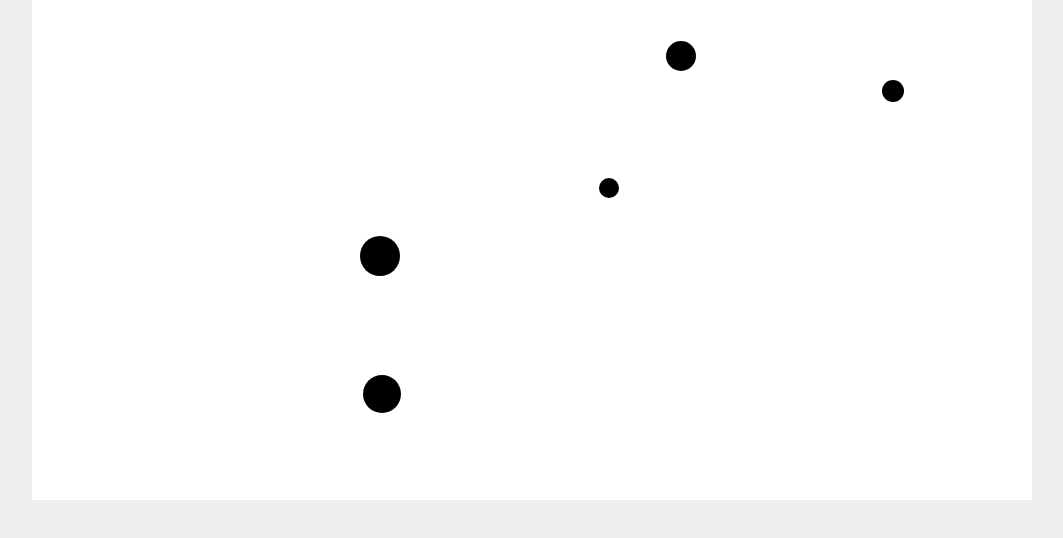
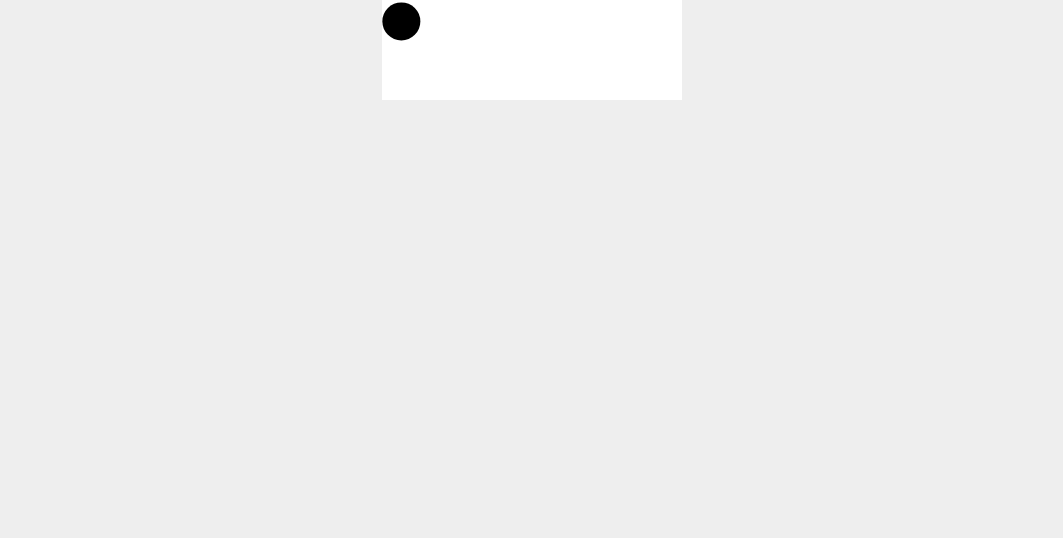
Before and after one commit to indante/canvas-task, a plain HTML site: page canvas.html in a window 1280 px wide. Shown: the whole page, without its empty margins (108-1171 px from the left). Drawn offline with Linux system fonts and the light colour scheme.

Commit message:
Update getMovement function
각도에 따라 x, y 이동값 계산해주는 함수 구현

```diff
--- a/canvas.html
+++ b/canvas.html
@@ -7,7 +7,7 @@
   <style></style>
 </head>
 <body>
-  <canvas id="myCanvas" width="1000" height="500"></canvas>
+  <canvas id="myCanvas" width="300" height="100"></canvas>
   <script src="canvas.js"></script>
 </body>
 </html>
--- a/canvas.js
+++ b/canvas.js
@@ -1,43 +1,54 @@
 const canvas = document.getElementById("myCanvas");
 
 class Ball {
+  speed = 2;
   ctx;
-  horizontal;
-  vertical;
+  x;
+  y;
   radius;
-  moveHorizontal;
-  moveVertical;
+  degree;
 
-  constructor(ctx, horizontal, vertical, radius, moveHorizontal, moveVertical) {
+  constructor(ctx, x, y, radius, degree) {
     this.ctx = ctx;
-    this.horizontal = horizontal;
-    this.vertical = vertical;
+    this.x = x;
+    this.y = y;
     this.radius = radius;
-    this.moveHorizontal = moveHorizontal;
-    this.moveVertical = moveVertical;
-  };
+    this.degree = degree;
+  }
 
   draw(fillStyle) {
     this.ctx.beginPath();
-    this.ctx.fillStyle = fillStyle
-    this.ctx.arc(this.horizontal, this.vertical, this.radius, 0, Math.PI * 2);
+    this.ctx.fillStyle = fillStyle;
+    this.ctx.arc(this.x, this.y, this.radius, 0, Math.PI * 2);
     this.ctx.fill();
     this.ctx.closePath();
-  };
+  }
 
   moveBall() {
-    if (this.vertical + this.moveVertical > canvas.height - this.radius || this.vertical + this.moveVertical < this.radius) {
-      this.moveVertical = -this.moveVertical;
+    let { x, y } = getMovement(this.degree);
+
+    let xMovement = x * this.speed;
+    let yMovement = y * this.speed;
+
+
+    if (
+      this.x + xMovement > canvas.width - this.radius ||
+      this.x + xMovement < this.radius
+    ) {
+      xMovement = -xMovement;
     }
 
-    if (this.horizontal + this.moveHorizontal > canvas.width - this.radius || this.horizontal + this.moveHorizontal < this.radius) {
-      this.moveHorizontal = -this.moveHorizontal;
+    if (
+      this.y + yMovement > canvas.height - this.radius ||
+      this.y + yMovement < this.radius
+    ) {
+      yMovement = -yMovement;
     }
 
-    this.horizontal += this.moveHorizontal;
-    this.vertical += this.moveVertical;
-  };
-};
+    this.x += xMovement;
+    this.y += yMovement;
+  }
+}
 
 function init() {
   const canvas = document.getElementById("myCanvas");
@@ -46,34 +57,37 @@ function init() {
 
   const balls = [];
 
-  for (let i = 0; i < 5; i++) {
+  for (let i = 0; i < 1; i++) {
     const randomBallRaidus = getRandomArbitrary(10, 20);
-    const horizontal = getRandomArbitrary(randomBallRaidus, canvas.width - randomBallRaidus);
-    const vertical = getRandomArbitrary(randomBallRaidus, canvas.height - randomBallRaidus);
+    const randomDegree = getRandomArbitrary(0, 360);
+    const randomX = getRandomArbitrary(
+      randomBallRaidus,
+      canvas.width - randomBallRaidus
+    );
+    const randomY = getRandomArbitrary(
+      randomBallRaidus,
+      canvas.height - randomBallRaidus
+    );
 
-    const ball = new Ball(
-      ctx,
-      horizontal,
-      vertical,
-      randomBallRaidus,
-      getRandomDistanceToMove(),
-      getRandomDistanceToMove(),
-    );
+    const ball = new Ball(ctx, randomX, randomY, randomBallRaidus, randomDegree);
     balls.push(ball);
-  };
+  }
 
   setInterval(() => {
     ctx.clearRect(0, 0, canvas.width, canvas.height);
     balls.forEach((ball, i) => {
-      let color = 'black';
+      let color = "black";
       for (let j = 0; j < balls.length; j++) {
         if (i == j) {
           continue;
         }
-        const d = Math.sqrt(Math.pow(balls[i].horizontal - balls[j].horizontal, 2) + Math.pow(balls[i].vertical - balls[j].vertical, 2))
+        const d = Math.sqrt(
+          Math.pow(balls[i].x - balls[j].x, 2) +
+            Math.pow(balls[i].y - balls[j].y, 2)
+        );
 
         if (balls[i].radius + balls[j].radius > d) {
-          color = 'red'
+          color = "red";
           break;
         }
       }
@@ -81,16 +95,45 @@ function init() {
       ball.moveBall();
     });
   }, 1000 / 60);
-};
+}
 
 function getRandomArbitrary(min, max) {
   return Math.floor(Math.random() * (max - min + 1) + min);
-};
+}
 
-function getRandomDistanceToMove() {
-  return getRandomArbitrary(1, 10) % 2 === 0 ? getRandomArbitrary(1, 4) : getRandomArbitrary(-4, -1);
-};
+// function getRandomDistanceToMove() {
+//   return getRandomArbitrary(1, 10) % 2 === 0
+//     ? getRandomArbitrary(1, 4)
+//     : getRandomArbitrary(-4, -1);
+// }
 
+function getMovement(degree) {
+  let x;
+  let y;
 
+  if (degree < 90) {
+    x = degree / 90;
+    y = (90 - degree) / 90;
+  }
+
+  if (degree >= 90 && degree < 180) {
+    x = (180 - degree) / 90;
+    y = (180 - degree - 90) / 90;
+  }
+
+  if (degree >= 180 && degree < 270) {
+    x = -(degree % 90) / 90;
+    y = -(90 - (degree % 90)) / 90;
+  }
+
+  if (degree >= 270 && degree <= 360) {
+    x = -(360 - degree) / 90;
+    y = -(360 - degree - 90) / 90;
+  }
+
+  console.log({x, y})
+
+  return { x, y };
+}
 
 init();
```
